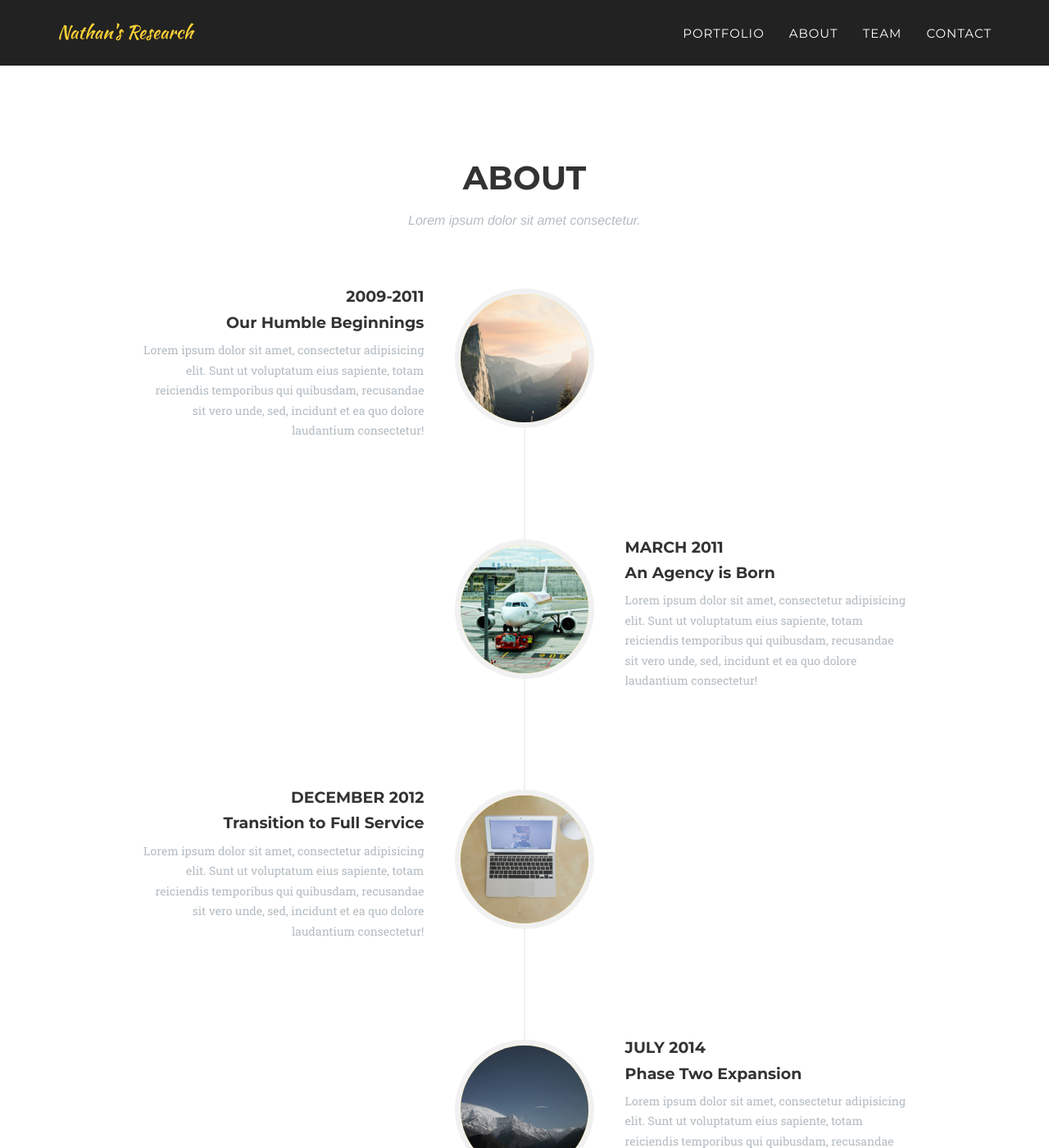
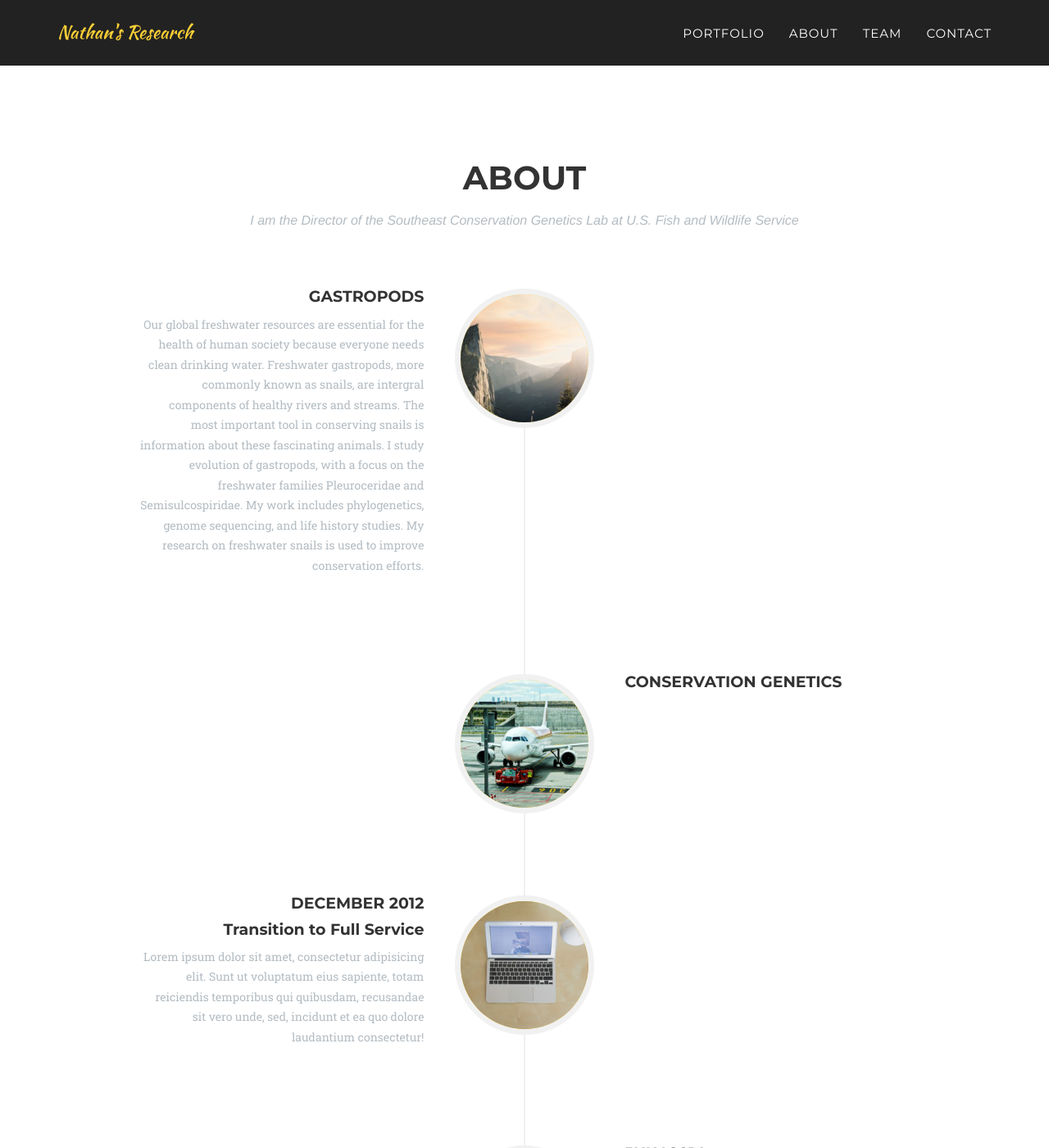
Before and after one commit to NathanWhelan/nathanwhelan.github.io, a Jekyll site: the page built from index.html, in a window 1280 px wide and 1400 px high, scrolled down 788 px. Shown: the whole window at 82% size. Built offline with Jekyll 4.4.1, drawn with Linux system fonts in a browser that asks for light colours; some web fonts are replaced.

Commit message:
Update about.html

```diff
--- a/_includes/about.html
+++ b/_includes/about.html
@@ -4,7 +4,7 @@
             <div class="row">
                 <div class="col-lg-12 text-center">
                     <h2 class="section-heading">About</h2>
-                    <h3 class="section-subheading text-muted">Lorem ipsum dolor sit amet consectetur.</h3>
+                    <h3 class="section-subheading text-muted">I am the Director of the Southeast Conservation Genetics Lab at U.S. Fish and Wildlife Service</h3>
                 </div>
             </div>
             <div class="row">
@@ -16,11 +16,10 @@
                             </div>
                             <div class="timeline-panel">
                                 <div class="timeline-heading">
-                                    <h4>2009-2011</h4>
-                                    <h4 class="subheading">Our Humble Beginnings</h4>
+                                    <h4>Gastropods</h4>
                                 </div>
                                 <div class="timeline-body">
-                                    <p class="text-muted">Lorem ipsum dolor sit amet, consectetur adipisicing elit. Sunt ut voluptatum eius sapiente, totam reiciendis temporibus qui quibusdam, recusandae sit vero unde, sed, incidunt et ea quo dolore laudantium consectetur!</p>
+                                    <p class="text-muted">Our global freshwater resources are essential for the health of human society because everyone needs clean drinking water. Freshwater gastropods, more commonly known as snails, are intergral components of healthy rivers and streams. The most important tool in conserving snails is information about these fascinating animals. I study evolution of gastropods, with a focus on the freshwater families Pleuroceridae and Semisulcospiridae. My work includes phylogenetics, genome sequencing, and life history studies. My research on freshwater snails is used to improve conservation efforts.</p>
                                 </div>
                             </div>
                         </li>
@@ -30,11 +29,10 @@
                             </div>
                             <div class="timeline-panel">
                                 <div class="timeline-heading">
-                                    <h4>March 2011</h4>
-                                    <h4 class="subheading">An Agency is Born</h4>
+                                    <h4>Conservation Genetics</h4>
                                 </div>
                                 <div class="timeline-body">
-                                    <p class="text-muted">Lorem ipsum dolor sit amet, consectetur adipisicing elit. Sunt ut voluptatum eius sapiente, totam reiciendis temporibus qui quibusdam, recusandae sit vero unde, sed, incidunt et ea quo dolore laudantium consectetur!</p>
+                                    <p class="text-muted"></p>
                                 </div>
                             </div>
                         </li>
```
